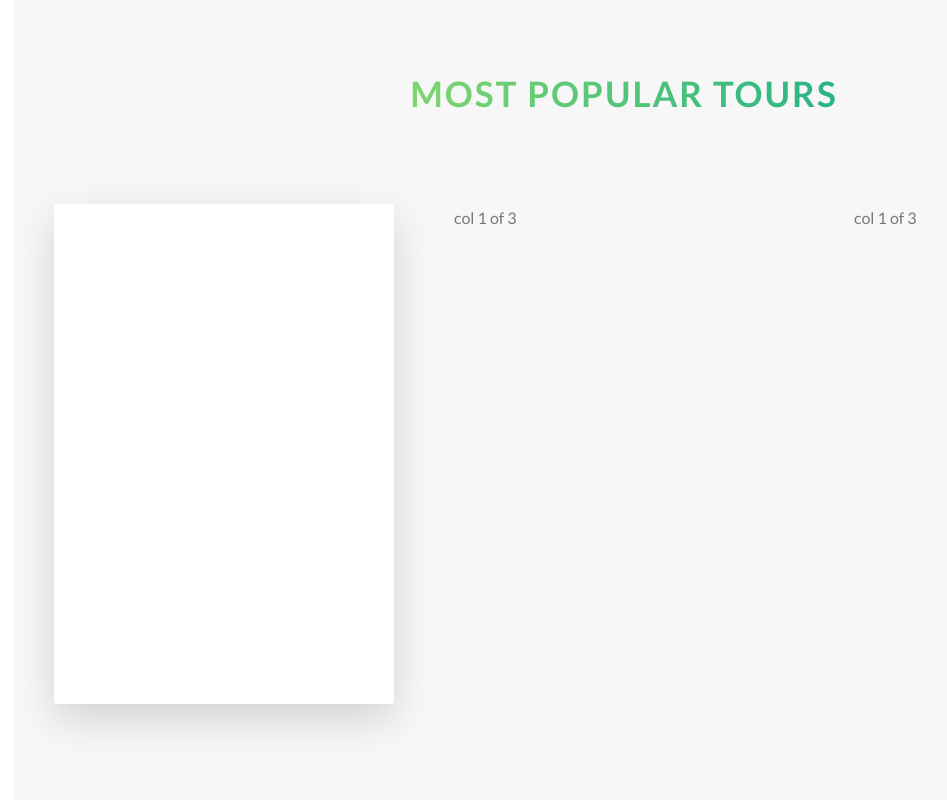
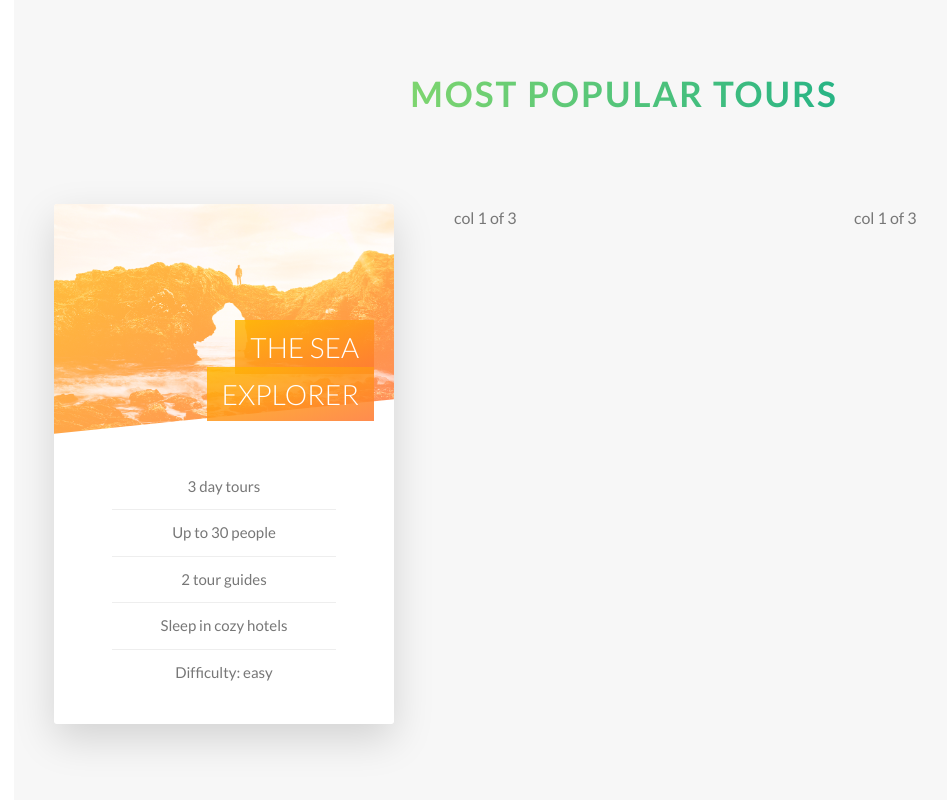
Before and after one commit to denniyusof/Advanced-CSS-and-Sass-Jonas, a website: page Natours/index.html in a window 1280 px wide. Shown: the part 2256-3056 px from the top of the page, without its empty margins (16-963 px from the left). Drawn offline with Linux system fonts and the light colour scheme; files whose address does not match are found by name.

Commit message:
build tours section part 2

```diff
--- a/Natours/index.html
+++ b/Natours/index.html
@@ -145,7 +145,23 @@
         <div class="row">
           <div class="col-1-of-3">
             <div class="card">
-              <div class="card__side card__side--front">FRONT</div>
+              <div class="card__side card__side--front">
+                <div class="card__picture card__picture--1">&nbsp;</div>
+                <h4 class="card__heading">
+                  <span class="card__heading-span card__heading-span--1"
+                    >the sea explorer</span
+                  >
+                </h4>
+                <div class="card__details">
+                  <ul>
+                    <li>3 day tours</li>
+                    <li>Up to 30 people</li>
+                    <li>2 tour guides</li>
+                    <li>Sleep in cozy hotels</li>
+                    <li>Difficulty: easy</li>
+                  </ul>
+                </div>
+              </div>
               <div class="card__side card__side--back card__side--back-1">
                 BACK
               </div>
--- a/Natours/sass/abstracts/_variables.scss
+++ b/Natours/sass/abstracts/_variables.scss
@@ -10,6 +10,7 @@ $color-tertiary-light: #2998ff;
 $color-tertiary-dark: #5643fa;
 
 $color-grey-light-1: #f7f7f7;
+$color-grey-light-2: #eee;
 
 $color-grey-dark: #777;
 $color-white: #fff;
--- a/Natours/sass/components/_card.scss
+++ b/Natours/sass/components/_card.scss
@@ -1,14 +1,13 @@
 .card {
+  //FUNCTIONALITY
   perspective: 150rem;
   -moz-perspective: 150rem;
   position: relative;
-  height: 50rem;
+  height: 52rem;
 
   &__side {
-    color: #fff;
-    font-size: 2rem;
     background-color: orangered;
-    height: 50rem;
+    height: 52rem;
     transition: all 0.8s ease;
     position: absolute;
     top: 0;
@@ -16,6 +15,7 @@
     width: 100%;
     backface-visibility: hidden;
     border-radius: 3px;
+    overflow: hidden;
     box-shadow: 0 1.5rem 4rem rgba($color-black, 0.15);
 
     &--front {
@@ -36,10 +36,79 @@
   }
 
   &:hover &__side--front {
-    transform: rotateY(180deg);
+    transform: rotateY(-180deg);
   }
 
   &:hover &__side--back {
     transform: rotateY(0deg);
   }
+
+  //FRONT SIDE STYLING
+  &__picture {
+    background-size: cover;
+    height: 23rem;
+    background-blend-mode: screen;
+    -webkit-clip-path: polygon(0 0, 100% 0, 100% 85%, 0 100%);
+    clip-path: polygon(0 0, 100% 0, 100% 85%, 0 100%);
+
+    &--1 {
+      background-image: linear-gradient(
+          to right bottom,
+          $color-secondary-light,
+          $color-secondary-dark
+        ),
+        url(../img/nat-5.jpg);
+    }
+    &--2 {
+      background-image: url(../img/nat-5.jpg);
+    }
+    &--3 {
+      background-image: url(../img/nat-5.jpg);
+    }
+  }
+
+  &__heading {
+    font-size: 2.8rem;
+    font-weight: 300;
+    text-transform: uppercase;
+    color: $color-white;
+    text-align: right;
+    position: absolute;
+    top: 12rem;
+    right: 2rem;
+    width: 75%;
+  }
+
+  &__heading-span {
+    padding: 1rem 1.5rem;
+    -webkit-box-decoration-break: clone;
+    box-decoration-break: clone;
+    &--1 {
+      background-image: linear-gradient(
+        to right bottom,
+        rgba($color-secondary-light, 0.85),
+        rgba($color-secondary-dark, 0.85)
+      );
+    }
+  }
+
+  &__details {
+    padding: 3rem;
+
+    ul {
+      list-style: none;
+      width: 80%;
+      margin-inline: auto;
+
+      li {
+        text-align: center;
+        padding: 1rem;
+        font-size: 1.5rem;
+
+        &:not(:last-child) {
+          border-bottom: 1px solid $color-grey-light-2;
+        }
+      }
+    }
+  }
 }
--- a/Natours/sass/layout/_header.scss
+++ b/Natours/sass/layout/_header.scss
@@ -8,6 +8,7 @@
     url(../img/hero.jpg);
   background-size: cover;
   background-position: bottom;
+  -webkit-clip-path: polygon(0 0, 100% 0, 100% 75vh, 0 100%);
   clip-path: polygon(0 0, 100% 0, 100% 75vh, 0 100%);
   position: relative;
 
```
Also changed, not shown: Natours/css/style.css.
